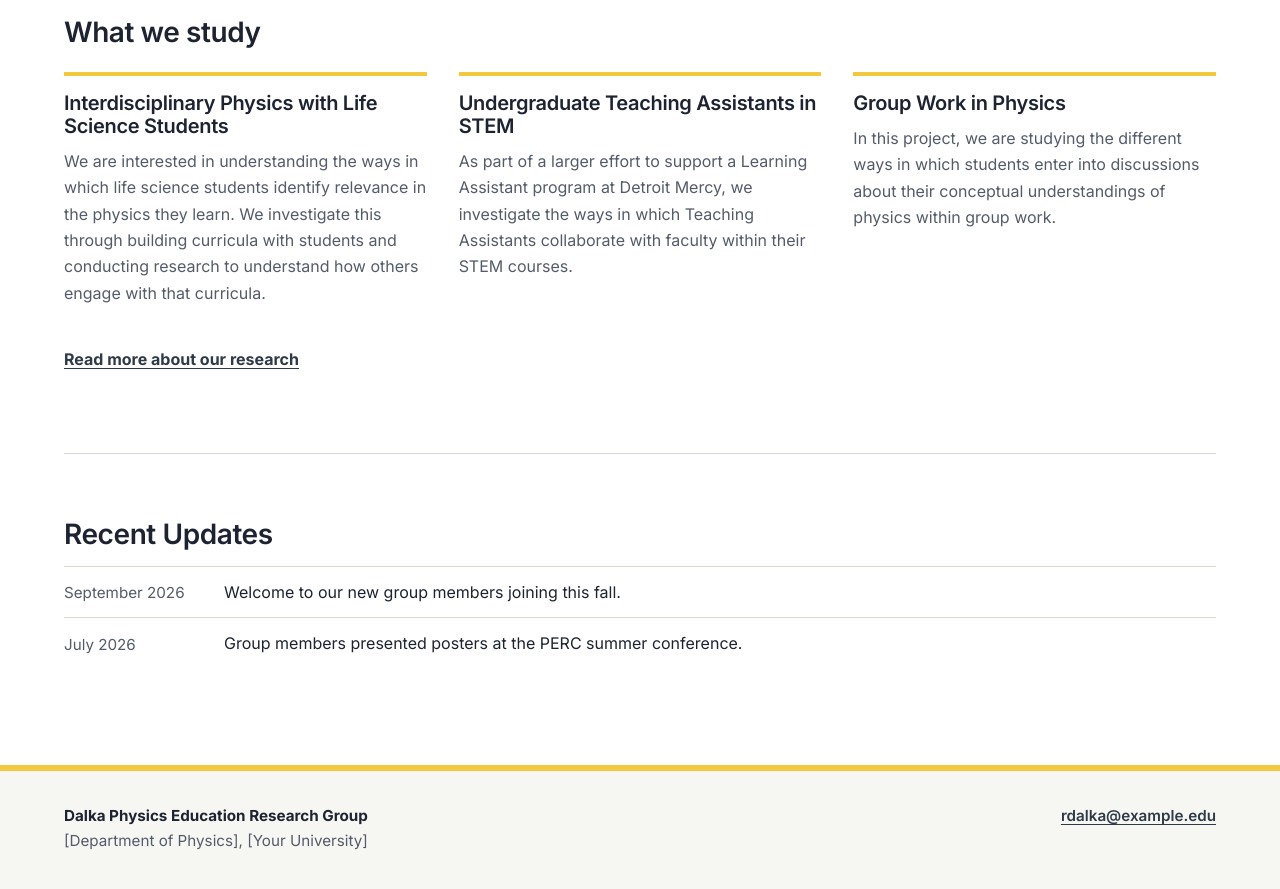
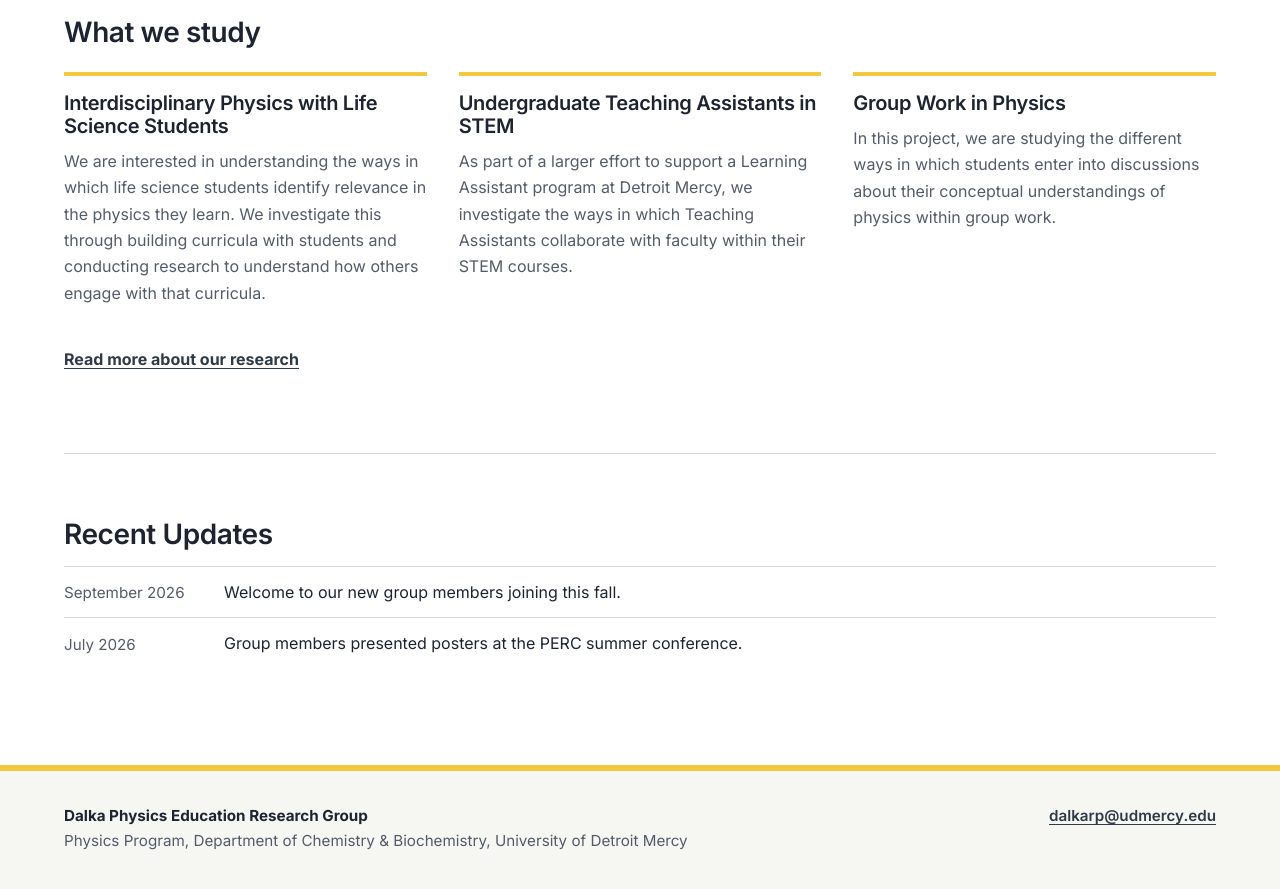
Before and after one commit to rpdalka/dalkaperg-site, a Jekyll site: the page built from index.html, in a window 1280 px wide and 900 px high, scrolled down 578 px. Shown: the top 889 px of the window. Built offline with Jekyll 4.4.1, drawn with Linux system fonts in a browser that asks for light colours.

Commit message:
Update _config.yml

```diff
--- a/_config.yml
+++ b/_config.yml
@@ -2,9 +2,9 @@
 title: Dalka Physics Education Research Group
 short_title: Dalka PERG
 description: A physics and STEM education research group led by Robert Dalka.
-institution: "[Your University]"          # e.g. University of Somewhere
-department: "[Department of Physics]"
-email: "rdalka@example.edu"               # contact address shown on the site
+institution: "University of Detroit Mercy"          # e.g. University of Somewhere
+department: Physics Program, Department of Chemistry & Biochemistry
+email: "dalkarp@udmercy.edu"               # contact address shown on the site
 
 url: "https://dalkaperg.com"
 baseurl: ""
```
